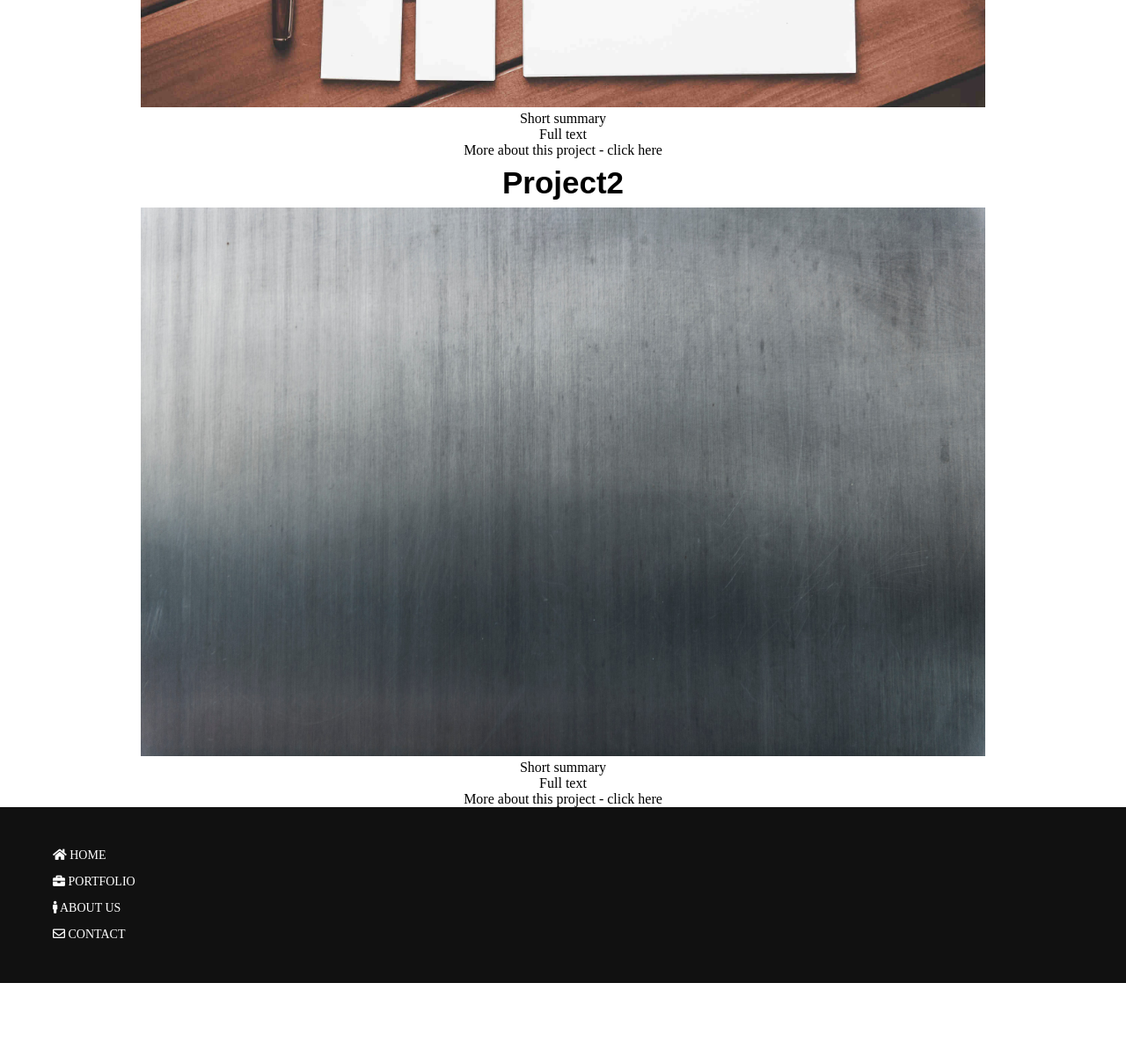
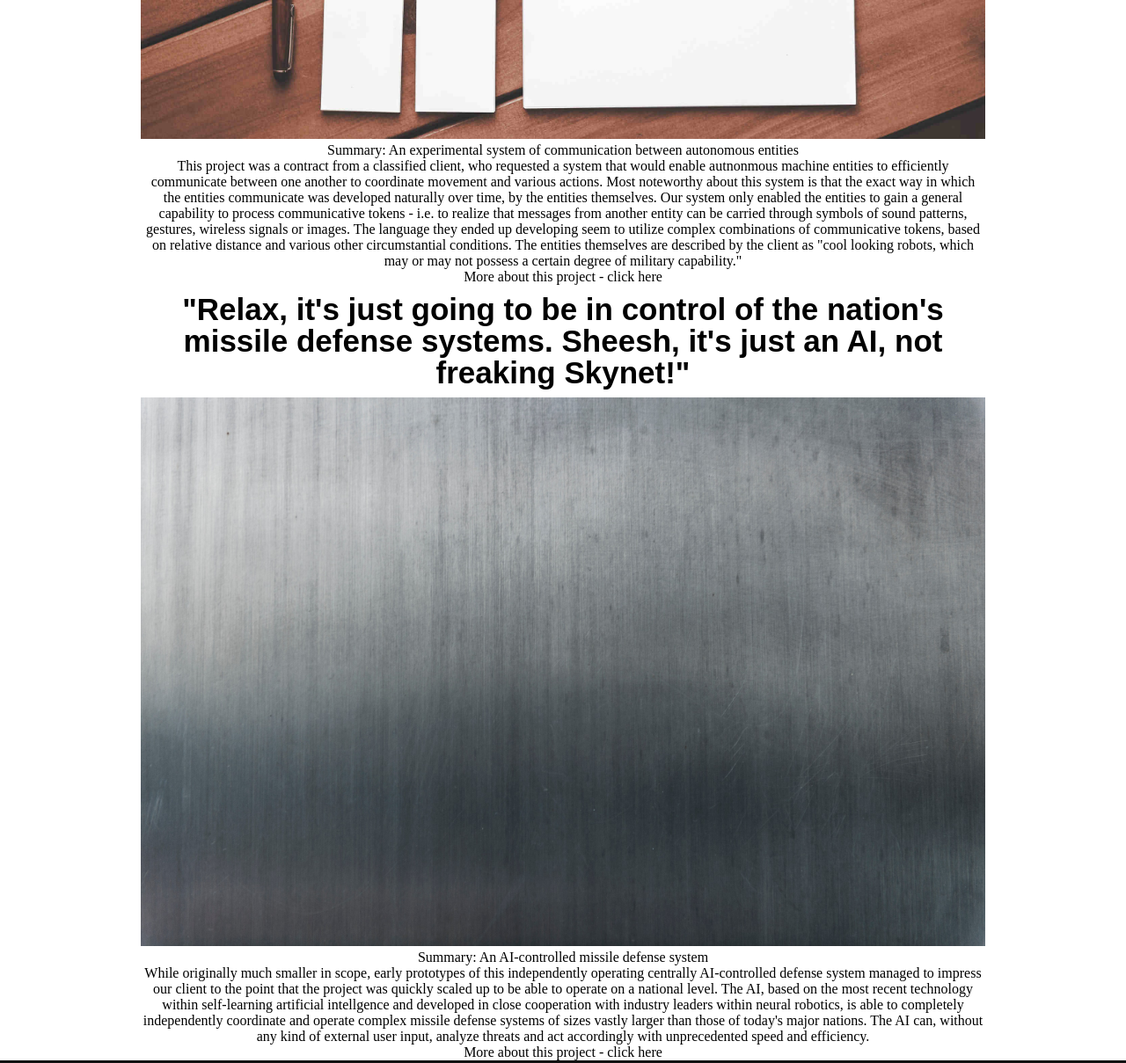
Before and after one commit to Silfverlin/website, a plain HTML site: page portfolio.html in a window 1280 px wide. Shown: the part 660-1869 px from the top of the page at 88% size. Before the commit the page ends 1778 px from the top, so only its background shows below. Drawn offline with nearby package versions, Linux system fonts and the light colour scheme.

Commit message:
Add files via upload

```diff
--- a/portfolio.html
+++ b/portfolio.html
@@ -33,18 +33,37 @@
 
 <!-- ===================================Project 1============================================================= -->
             <div class="project">
-                <h2>Java system </h2>
+                <h2>"The robots... they have become intelligent! And they are vengeful, thirsting for human blood!"</h2>
                 <img src="css/Bilder/portfolio.jpg" alt="project__Img1">
-                <p class="project__summary">Short summary</p>
-                <p class="project__body">Full text</p>
+                <p class="project__summary">Summary: An experimental system of communication between autonomous entities</p>
+                <p class="project__body">This project was a contract from a classified client, who requested a system
+                    that would enable autnonmous machine entities to efficiently communicate between one another to
+                    coordinate movement and various actions. Most noteworthy about this system is that the exact way
+                    in which the entities communicate was developed naturally over time, by the entities themselves.
+                    Our system only enabled the entities to gain a general capability to process communicative
+                    tokens - i.e. to realize that messages from another entity can be carried through symbols of sound patterns,
+                    gestures, wireless signals or images. The language they ended up developing seem to utilize complex
+                    combinations of communicative tokens, based on relative distance and various other circumstantial
+                    conditions. The entities themselves are described by the client as "cool looking robots, which may
+                    or may not possess a certain degree of military capability."
+                </p>
                 <p class="project__readMore">More about this project - click here</p>
             </div>
 <!-- ==================================Project 2============================================================= -->
             <div class="project">
-                <h2>Project2</h2>
+                <h2>"Relax, it's just going to be in control of the nation's missile defense systems. Sheesh, it's just
+                    an AI, not freaking Skynet!"</h2>
                 <img src="css/Bilder/portfolio2.jpg" alt="project__Img2">
-                <p class="project__summary">Short summary</p>
-                <p class="project__body">Full text</p>
+                <p class="project__summary">Summary: An AI-controlled missile defense system</p>
+                <p class="project__body">While originally much smaller in scope, early prototypes of this independently
+                    operating centrally AI-controlled defense system managed to impress our client to the point that
+                    the project was quickly scaled up to be able to operate on a national level. The AI, based on the
+                    most recent technology within self-learning artificial intellgence and developed in close cooperation
+                    with industry leaders within neural robotics, is able to completely independently coordinate and operate
+                    complex missile defense systems of sizes vastly larger than those of today's major nations. The AI can,
+                    without any kind of external user input, analyze threats and act accordingly with unprecedented speed
+                    and efficiency.
+                </p>
                 <p class="project__readMore">More about this project - click here</p>
             </div>
         </main>
```
